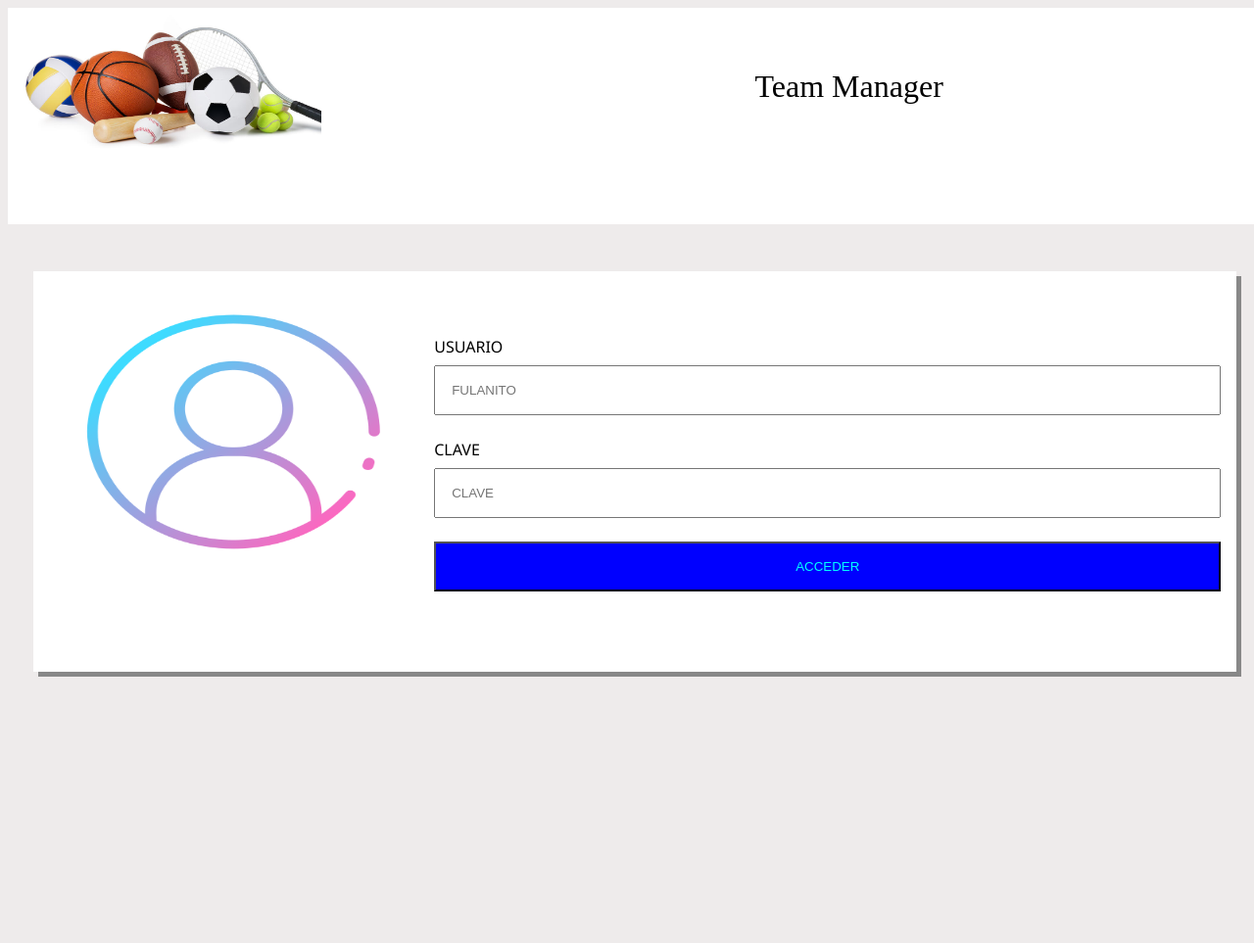
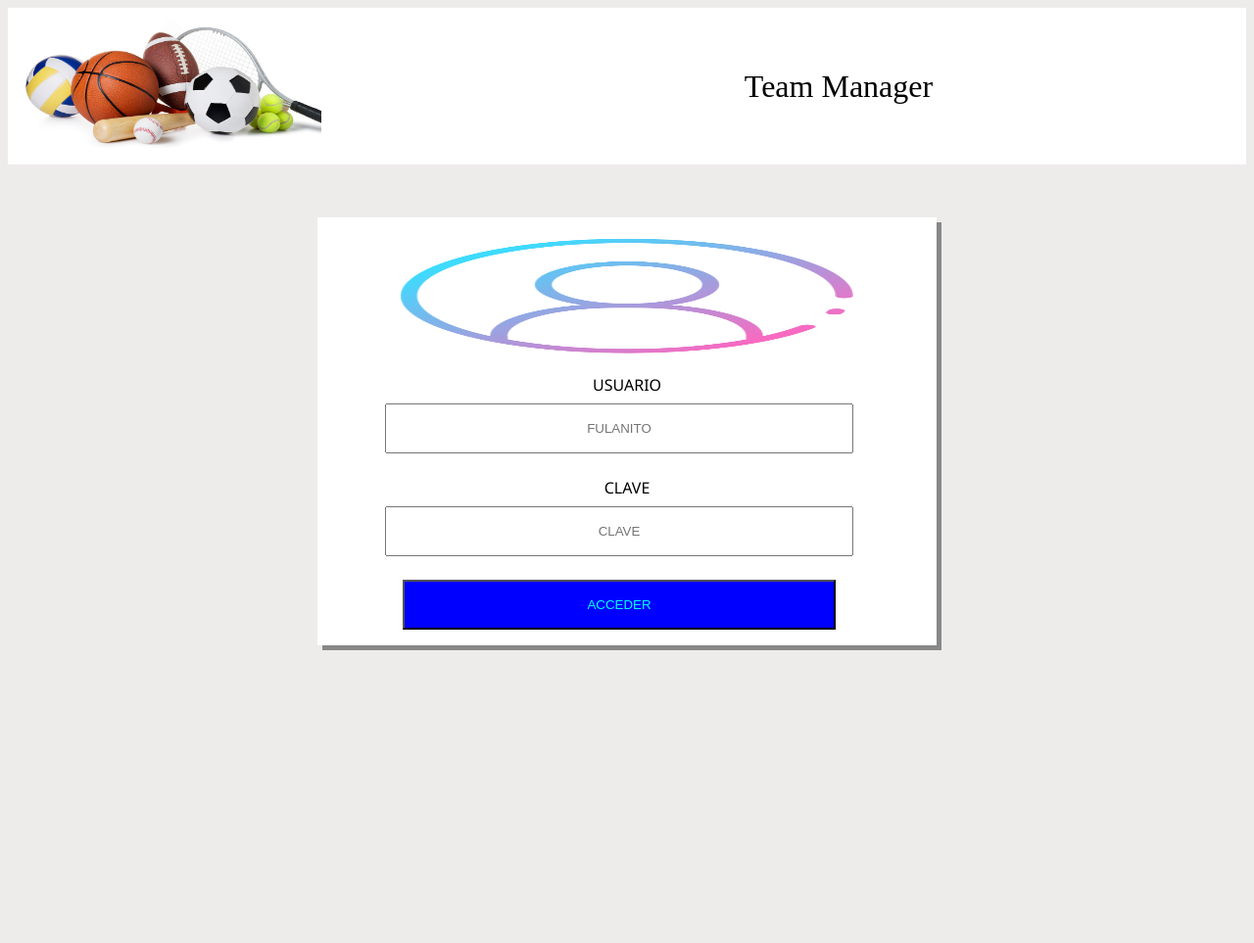
Before and after one commit to Graco-02/TeamManager, a PHP site: page /administracion/acceso_admin.php in a window 1280 px wide. Shown: the whole page at 98% size. After the commit the page ends 664 px from the top, so only its background shows below. Run offline with PHP 8.4, Linux system fonts and the light colour scheme.

Commit message:
se hacen modificaciones visuales en el acceso y administracion de usuarios

```diff
--- a/administracion/css/admin_css.css
+++ b/administracion/css/admin_css.css
@@ -7,14 +7,12 @@
 body{
     background-color: var(--color_primario_2);
     display: grid;
-    grid-template-rows: 1fr 2fr 1fr;
-    width: 100%;
+    grid-template-rows: 1fr 3fr;
     gap: 2rem;
 }
 
 header{
     background-color: white;
-    width: 100%;
 }
 
 .cabecera{
@@ -39,7 +37,6 @@ header{
 }
 
 main{
-    width: 100%;
     display: flex;
     justify-content: center;
     align-items: center;
@@ -48,30 +45,35 @@ main{
 .main_contenido{
     background-color: white;
     display: grid;
-    grid-template-columns: 1fr 2fr;
+    grid-template-rows: 0.5fr 1fr;
     text-transform: uppercase;
     font-family: 'Segoe UI', Tahoma, Geneva, Verdana, sans-serif;
     box-shadow: 5px 5px #888888;
-    margin: 1rem;
+    width: 50%;
 }
 
 .loging_formulario{
     display: flex;
     flex-direction: column;
     justify-content: center;
+    align-items: center;
     gap: 0.5rem;
+    width: 100%;
+    text-align: center;
     width: 100%;
 }
 
 #login_img{
     width: 100%;
-    height: 80%;
+    height: 10rem;
 }
 
 .input_formulario{
     padding: 1rem;
     margin-right: 1rem;
     margin-bottom: 1rem;
+    text-align: center;
+    width: 70%;
 }
 
 .buton_formulario{
--- a/usuarios/admin_usuarios.php
+++ b/usuarios/admin_usuarios.php
@@ -27,7 +27,7 @@
                 </div>
                 <div class="menu_administracion_principal">
                     <a href="categorias.php">eventos</a>
-                    <a href="categorias.php">usuarios</a>
+                    <a href="../usuarios/admin_usuarios.php">usuarios</a>
                 </div>
             </div>
         </header>
--- a/usuarios/css/usuarios_css.css
+++ b/usuarios/css/usuarios_css.css
@@ -7,7 +7,7 @@
 body{
     background-color: var(--color_primario_2);
     display: grid;
-    grid-template-rows: 1fr 2fr 1fr;
+    grid-template-rows: 0.1fr 1fr;
     width: 100%;
     gap: 2rem;
 }
@@ -84,8 +84,10 @@ main{
 }
 
 .flex_colum{
+    margin-top: 1rem;
     display: flex;
     flex-direction: column;
+    align-items: center;
 }
 
 #datos_usuario{
@@ -185,7 +187,7 @@ table {
     }
 
     #usuario_logo{
-        width: 10rem;
+        width: 15rem;
         height: 15rem;
     }
 
```
Also changed, not shown: usuarios/js/usuario_jvs.js (+15 -2 lines).
